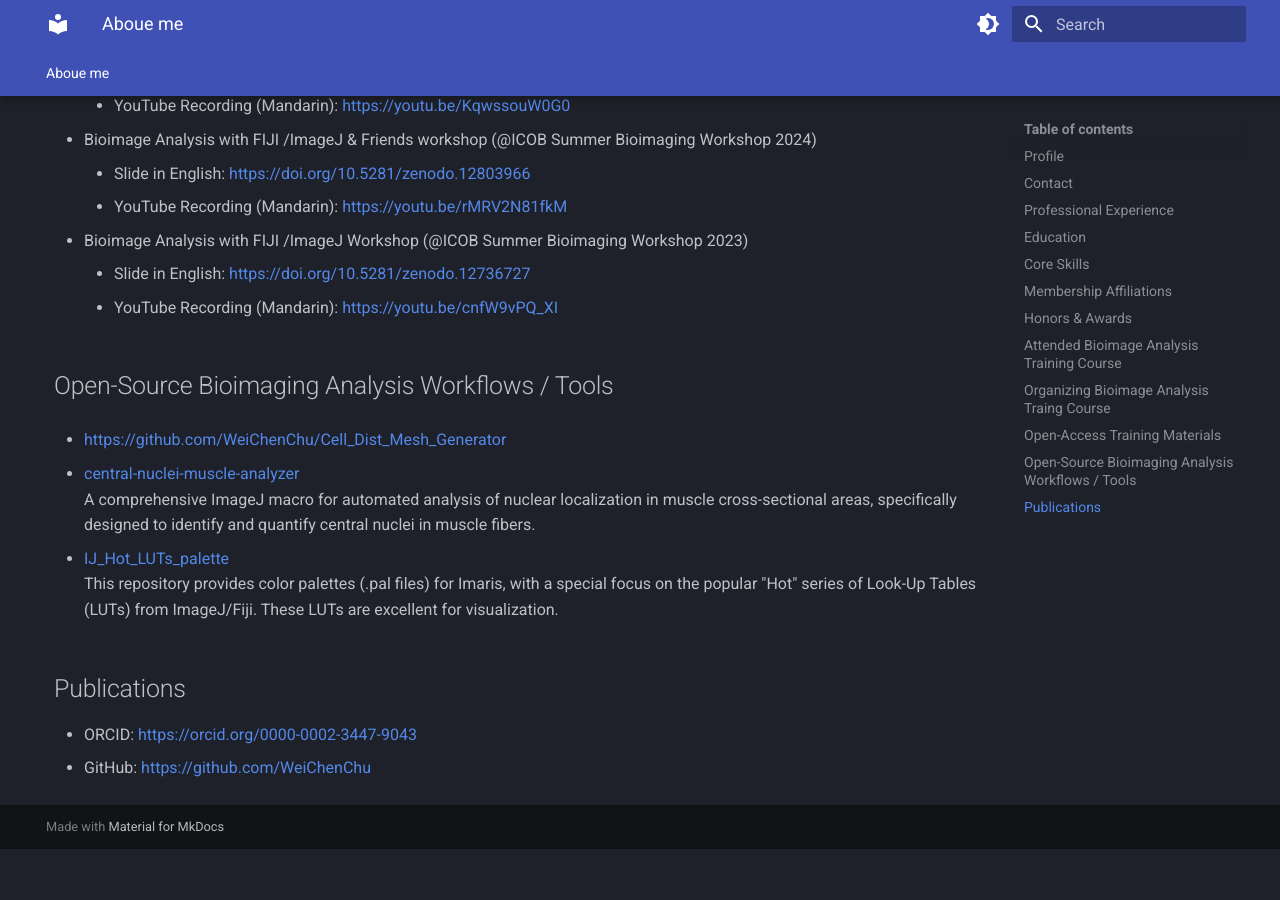
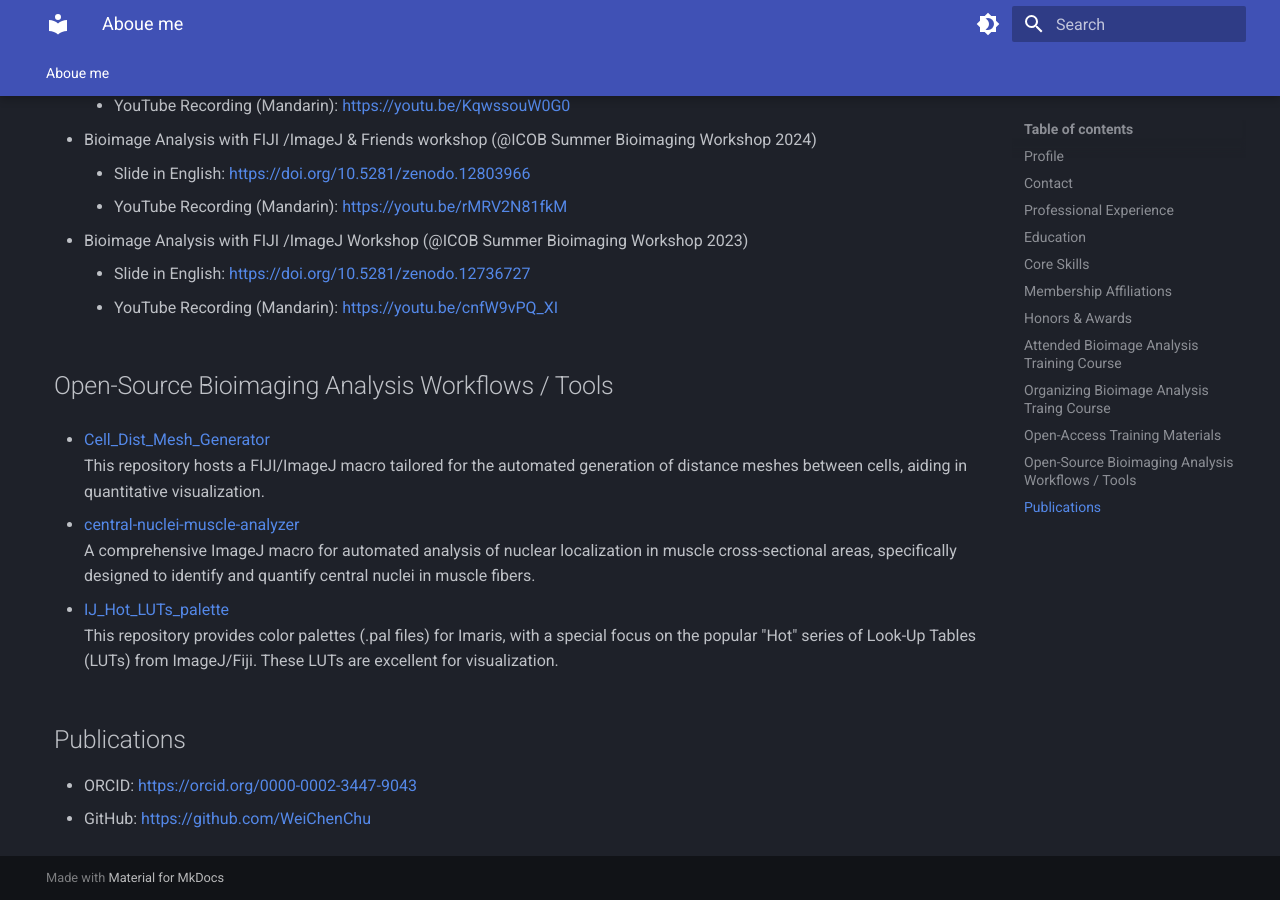
Before and after one commit to WeiChenChu/weichenchu.github.io, an MkDocs documentation site: the page built from docs/index.md, in a window 1280 px wide and 900 px high, scrolled down 4089 px. Built offline with MkDocs 1.6.1 and Material for MkDocs 9.7.7, drawn with Linux system fonts in a browser that asks for light colours; before the commit the page ends 4938 px from its top, so only the background shows below that.

Commit message:
updates for the workflows

```diff
--- a/docs/index.md
+++ b/docs/index.md
@@ -121,10 +121,11 @@ YouTube Recording (Mandarin): [https://youtu.be/iGVps1Qazmo?list=PL_9oCBBWdG8mLV
 
 
 ## Open-Source Bioimaging Analysis Workflows / Tools
-- [https://github.com/WeiChenChu/Cell_Dist_Mesh_Generator](https://github.com/WeiChenChu/Cell_Dist_Mesh_Generator)
+- [Cell_Dist_Mesh_Generator](https://github.com/WeiChenChu/Cell_Dist_Mesh_Generator)
+This repository hosts a FIJI/ImageJ macro tailored for the automated generation of distance meshes between cells, aiding in quantitative visualization.
 
 - [central-nuclei-muscle-analyzer](https://github.com/WeiChenChu/central-nuclei-muscle-analyzer)
-  A comprehensive ImageJ macro for automated analysis of nuclear localization in muscle cross-sectional areas, specifically designed to identify and quantify central nuclei in muscle fibers.
+A comprehensive ImageJ macro for automated analysis of nuclear localization in muscle cross-sectional areas, specifically designed to identify and quantify central nuclei in muscle fibers.
 
 - [IJ_Hot_LUTs_palette](https://github.com/WeiChenChu/IJ_Hot_LUTs_palette)
 This repository provides color palettes (.pal files) for Imaris, with a special focus on the popular "Hot" series of Look-Up Tables (LUTs) from ImageJ/Fiji. These LUTs are excellent for visualization.
```
